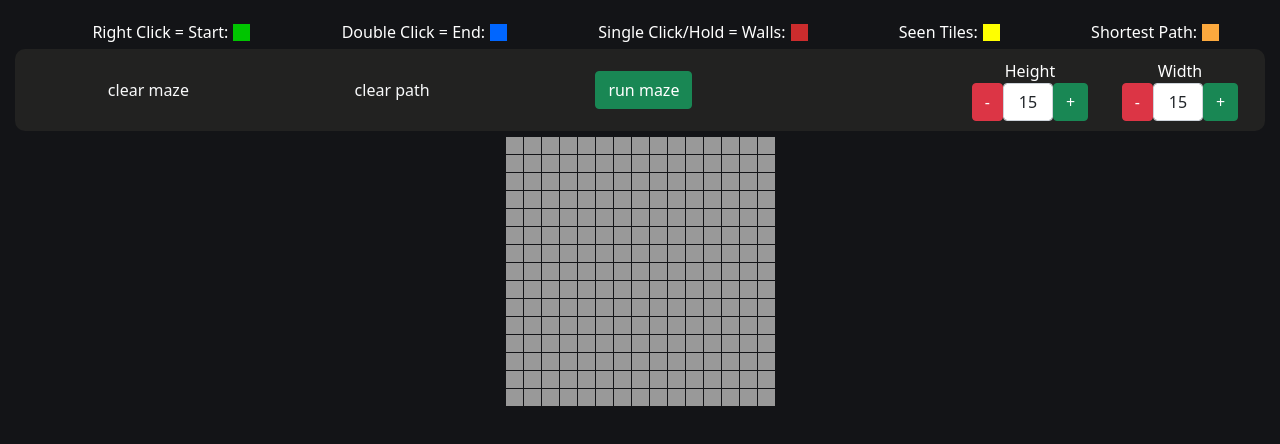
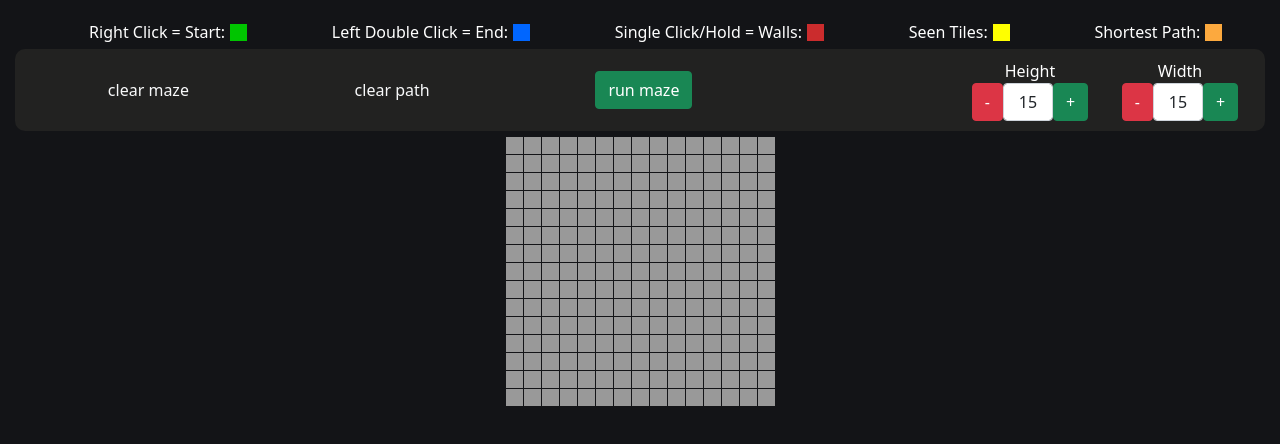
Before and after one commit to semanticsatiation/maze-runner, an Angular app: page / in a window 1280 px wide. Shown: the top 444 px of the page. Built offline with nearby package versions, Linux system fonts and the light colour scheme.

Commit message:
fix instruction

```diff
--- a/src/app/tile-keys/tile-keys.component.ts
+++ b/src/app/tile-keys/tile-keys.component.ts
@@ -11,7 +11,7 @@ export class TileKeysComponent implements OnInit {
   @Input() tileClass:string = "";
   @Input() description:string = "";
 
-  keys = [["start-tile", "Right Click = Start"], ["end-tile", "Double Click = End"], ["wall", "Single Click/Hold = Walls"], ["seen-tile", "Seen Tiles"], ["final-tile", "Shortest Path"]];
+  keys = [["start-tile", "Right Click = Start"], ["end-tile", "Left Double Click = End"], ["wall", "Single Click/Hold = Walls"], ["seen-tile", "Seen Tiles"], ["final-tile", "Shortest Path"]];
 
   constructor() {
   }
```
